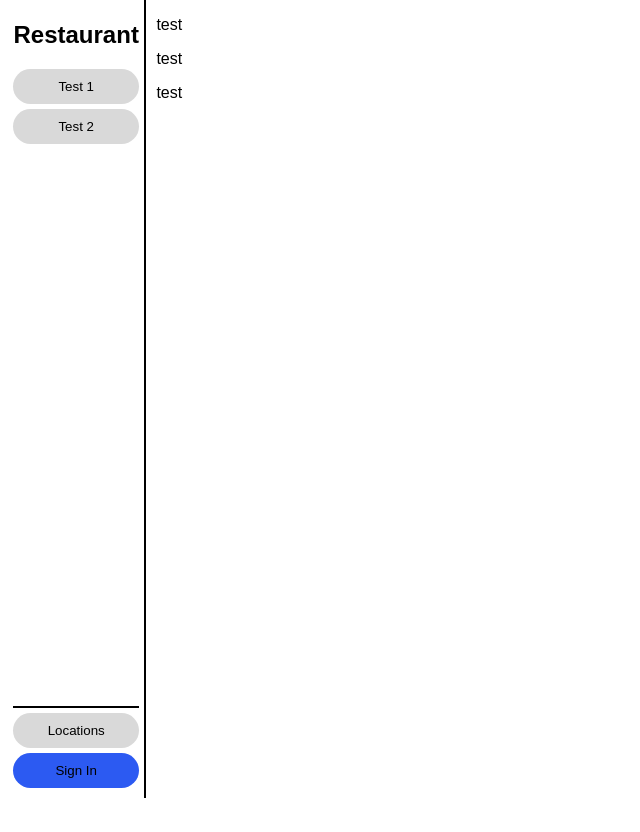
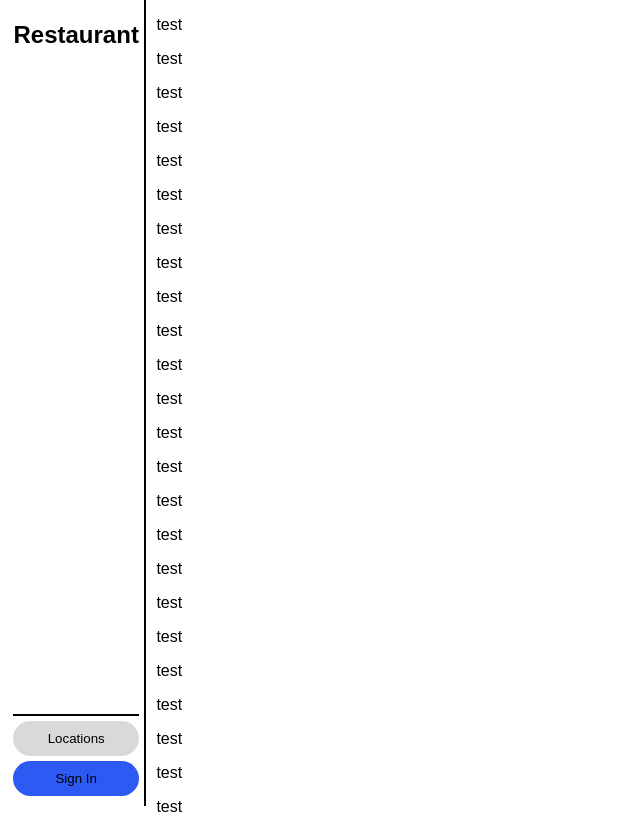
Before and after one commit to nmalicki/restaurant, a PHP site: page / in a window 1280 px wide. Shown: the whole page, without its empty margins (0-640 px from the left). Before the commit the page ends 798 px from the top, so only its background shows below. Run offline with PHP 8.4, Linux system fonts and the light colour scheme.

Commit message:
removed test buttons, fixed distanced, added default location if locationn services are not available

```diff
--- a/customer/location.css
+++ b/customer/location.css
@@ -10,9 +10,9 @@ Click nbfs://nbhost/SystemFileSystem/Templates/Other/CascadeStyleSheet.css to ed
     display: inline;
 }
 
-div .mapDiv{
+div.mapDiv{
     width: 90%;
-    height: 60%;
+    height: 55%;
     margin: 5%;
     margin-bottom: 0;
     border: 0;
@@ -20,14 +20,18 @@ div .mapDiv{
 }
 
 .aLocationDiv{
+    height: 40%;
+    width: 24%;
+
     margin-left: 5%;
     margin-bottom: 5%;
-    height: 40%;
-    width: 24%;
     padding-top: 1%;
-    background-color: var(--background);
     display: inline flex;
     flex-wrap: wrap;
+
+    background-color: var(--background);
+    border-radius: 1vw;
+
 }
 
 p.aLocation{
@@ -35,5 +39,12 @@ p.aLocation{
     height: 2%;
     margin: 0;
     margin-left: 5%;
-    display: flex;
+    display: inline;
 }
+
+button.aLocation{
+    width: 70%;
+    margin-left: 15%;
+    margin-top: 1%;
+    background-color: var(--accent);
+}
--- a/header.php
+++ b/header.php
@@ -8,8 +8,7 @@
 <nav id="navBar">
     <div id="contextMenu">
         <h1><a class="buttonLink" href="index.php">Restaurant</a></h1>
-        <button>Test 1</button>
-        <button>Test 2</button>
+
     </div>
     <div id="signInIsland">
         <button><a class= "buttonLink" href="locations.php">Locations</a></button>
--- a/index.php
+++ b/index.php
@@ -15,6 +15,27 @@ Click nbfs://nbhost/SystemFileSystem/Templates/Scripting/EmptyPHPWebPage.php to
             <p>test</p>
             <p>test</p>
             <p>test</p>
+            <p>test</p>
+            <p>test</p>
+            <p>test</p>
+            <p>test</p>
+            <p>test</p>
+            <p>test</p>
+            <p>test</p>
+            <p>test</p>
+            <p>test</p>
+            <p>test</p>
+            <p>test</p>
+            <p>test</p>
+            <p>test</p>
+            <p>test</p>
+            <p>test</p>
+            <p>test</p>
+            <p>test</p>
+            <p>test</p>
+            <p>test</p>
+            <p>test</p>
+            <p>test</p>
         <?php
         // put your code here
         ?>
--- a/shared/main.css
+++ b/shared/main.css
@@ -27,7 +27,7 @@ html{
 
 nav{
     width: 10%;
-    height: 99vh;
+    height: 100vh;
     padding: 5px;
     border-right: 2px solid;
     display: flex;
--- a/shared/scripts.js
+++ b/shared/scripts.js
@@ -2,8 +2,12 @@
  * Click nbfs://nbhost/SystemFileSystem/Templates/Licenses/license-default.txt to change this license
  * Click nbfs://nbhost/SystemFileSystem/Templates/Other/javascript.js to edit this template
  */
-var userLat;
-var userLong;
+var userLat = 42.5882997;
+var userLong = -71.7922758;
+var setRestaurant;
+
+sessionStorage.setItem("lat", userLat);
+sessionStorage.setItem("long", userLong);
 
 function signInPopUp(){
     document.getElementById("signInContainer").style.display = "block";
@@ -74,6 +78,11 @@ function mapDistance(lat1, lon1, lat2, lon2, unit) {//from https://www.geodataso
 	}
 }
 
+function setRestaurant(location){
+    setRestaurant = location;
+    console.log(location);
+}
+
 function locationElementMaker(){
     for (i = 0; i < jsonLocations.length; i++){
         thisLocation = jsonLocations[i];
@@ -84,7 +93,7 @@ function locationElementMaker(){
         mapDiv.className = "mapDiv";
         div.appendChild(mapDiv);
 
-
+        //let mapiFrame = document.createElement("iFrame");
 
         let address = document.createElement("p");
         address.innerHTML = thisLocation[1];
@@ -96,6 +105,13 @@ function locationElementMaker(){
         distance.className = "aLocation";
         div.appendChild(distance);
 
+        let setRestaurantButton = document.createElement("button");
+        setRestaurantButton.innerHTML = "Order Here";
+        //setRestaurantButton.onclick = setRestaurant(location); //this needs to actually pass the location
+        setRestaurantButton.className = "aLocation";
+
+        div.appendChild(setRestaurantButton);
+
         document.getElementById("mountingDiv").appendChild(div);
     }
     // url += apiKey + "&q=" + dbUrl
```
Also changed, not shown: locations.php (+5 -5 lines).
